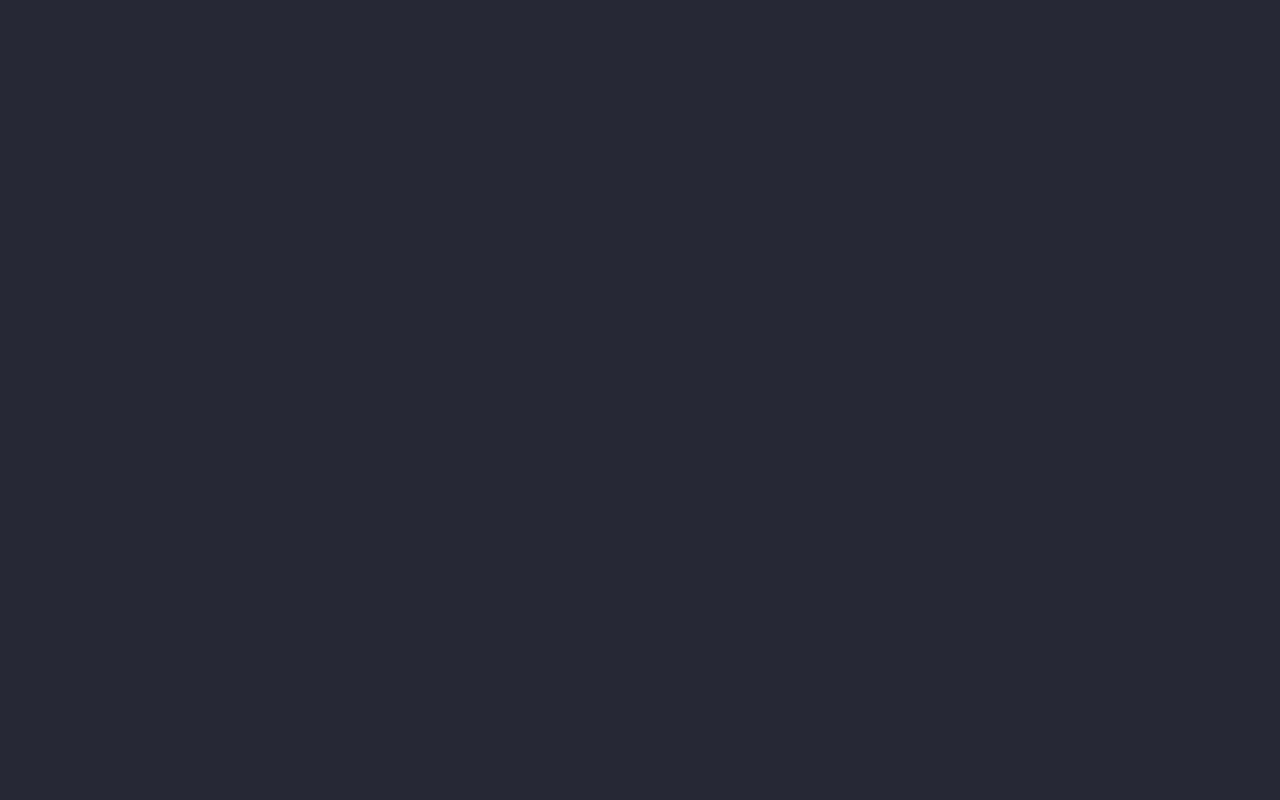
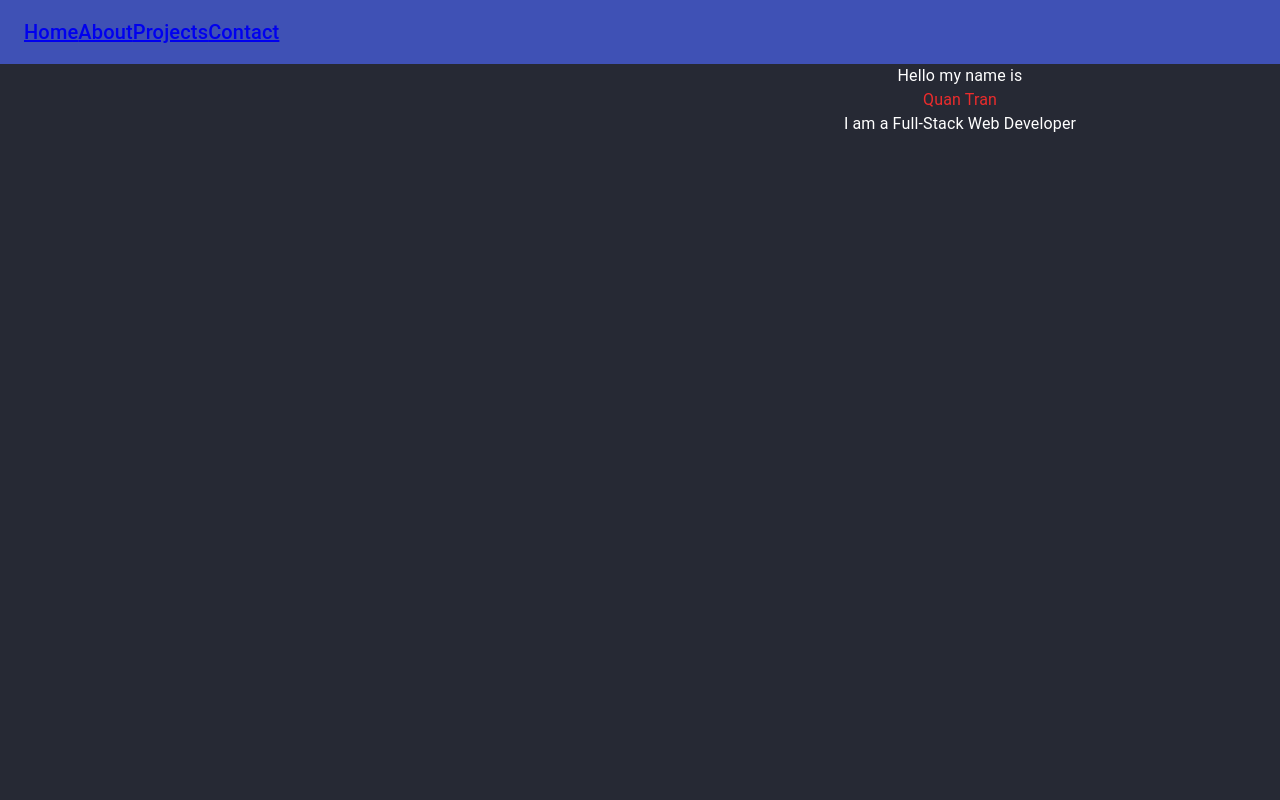
Before and after one commit to tranq90/portfolio, a React (Create React App) app: page / in a window 1280 px wide. Shown: the top 800 px of the page. Built offline with nearby package versions, Linux system fonts and the light colour scheme.

Commit message:
home done

```diff
--- a/src/App.js
+++ b/src/App.js
@@ -1,16 +1,14 @@
 import React, { Component } from 'react';
 import Content from "./components/Content/Content";
-import Navbar from "./components/Navbar/Navbar";
+import Navigation from './components/Navbar/Navbar';
 
 class App extends Component {
   render() {
     return (
-      <div className="Portfolio">
-        <React.Fragment>
-          <Navbar/>
-          <Content/>
-        </React.Fragment>
-      </div>
+      <React.Fragment>
+        <Navigation />
+        <Content />
+      </React.Fragment>
     );
   }
 }
--- a/src/components/Content/Content.js
+++ b/src/components/Content/Content.js
@@ -1,26 +1,13 @@
 import React, { Component } from 'react';
+import Home from '../Home/Home';
 import './style.css';
 
 class Content extends Component {
     render() {
         return (
-            <React.Fragment>
-                <div className="welcome">
-
-                </div>
-                <div className="about">
-
-                </div>
-                <div className="projects">
-
-                </div>
-                <div className="contact">
-
-                </div>
-                <div className="footer">
-
-                </div>
-            </React.Fragment>
+            <div>
+                <Home />
+            </div>
         );
     }
 }
--- a/src/components/Content/style.css
+++ b/src/components/Content/style.css
@@ -1,7 +1,13 @@
-.welcome {
+.home {
     height: 1000px;
     width: 1920px;
     background-color: #262934;
+    text-align: center;
+    color: white;
+    font-size: 30px;
+}
+#myName {
+    color: rgb(236, 44, 44);
 }
 .about {
     height: 1000px;
@@ -23,8 +29,3 @@
     width: 1920px;
     background-color: #1B2530;
 }
-p {
-    font-size: 40px;
-    color: white;
-    text-align: center;
-}
--- /dev/null
+++ b/src/components/Home/Home.js
@@ -0,0 +1,17 @@
+import React, { Component } from 'react';
+import Typography from '@material-ui/core/Typography';
+
+class Home extends Component {
+    render() {
+        return (
+            <div className="home">
+                <a name="section1"></a>
+                <Typography>Hello my name is</Typography>
+                <Typography id="myName">Quan Tran</Typography>
+                <Typography> I am a Full-Stack Web Developer</Typography>
+            </div>
+        );
+    }
+}
+
+export default Home;
--- a/src/components/Navbar/Navbar.js
+++ b/src/components/Navbar/Navbar.js
@@ -1,12 +1,55 @@
-import React, { Component } from 'react';
+import React from 'react';
+import PropTypes from 'prop-types';
+import AppBar from '@material-ui/core/AppBar';
+import Toolbar from '@material-ui/core/Toolbar';
+import Typography from '@material-ui/core/Typography';
+import CssBaseline from '@material-ui/core/CssBaseline';
+import useScrollTrigger from '@material-ui/core/useScrollTrigger';
 
-class Navbar extends Component {
-    render() {
-        return (
-            <div className="Navbar">
-            </div>
-        );
-    }
+function ElevationScroll(props) {
+    const { children, window } = props;
+    // Note that you normally won't need to set the window ref as useScrollTrigger
+    // will default to window.
+    // This is only being set here because the demo is in an iframe.
+    const trigger = useScrollTrigger({
+        disableHysteresis: true,
+        threshold: 0,
+        target: window ? window() : undefined,
+    });
+
+    return React.cloneElement(children, {
+        elevation: trigger ? 4 : 0,
+    });
 }
 
-export default Navbar;
+ElevationScroll.propTypes = {
+    children: PropTypes.node.isRequired,
+    window: PropTypes.func,
+};
+
+export default function ElevateAppBar(props) {
+    return (
+        <React.Fragment>
+            <CssBaseline />
+            <ElevationScroll {...props}>
+                <AppBar>
+                    <Toolbar>
+                        <Typography variant="h6">
+                            <a href="#section1">Home</a>
+                        </Typography>
+                        <Typography variant="h6">
+                            <a href="#section2">About</a>
+                        </Typography>
+                        <Typography variant="h6">
+                            <a href="#section3">Projects</a>
+                        </Typography>
+                        <Typography variant="h6">
+                            <a href="#section4">Contact</a>
+                        </Typography>
+                    </Toolbar>
+                </AppBar>
+            </ElevationScroll>
+            <Toolbar />
+        </React.Fragment>
+    );
+}
--- /dev/null
+++ b/src/components/Navbar/style.css
@@ -0,0 +1,3 @@
+body {
+    color: #1B242F;
+}
```
Also changed, not shown: package.json (+6 -1 lines), 1 other file (tests, documents, lock files or other folders).
